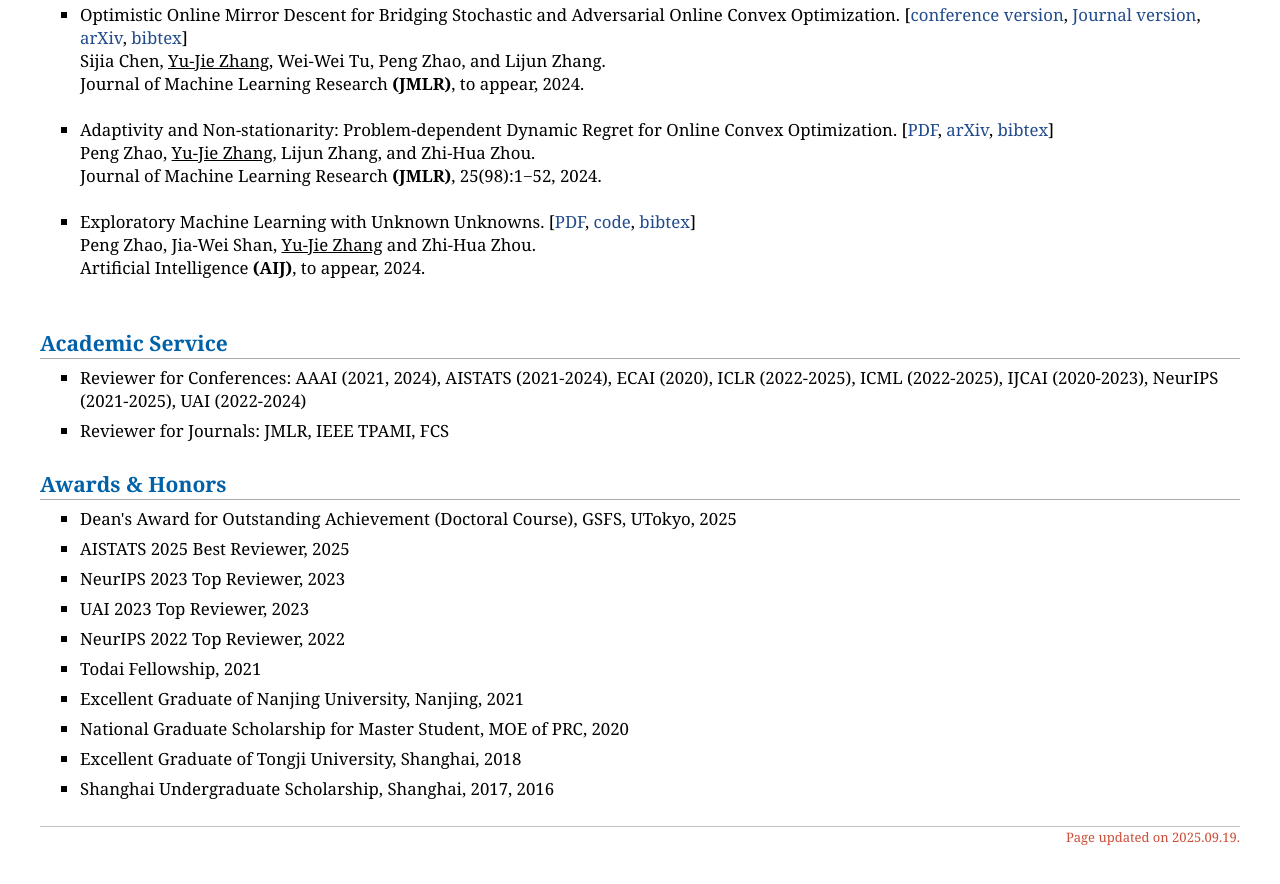
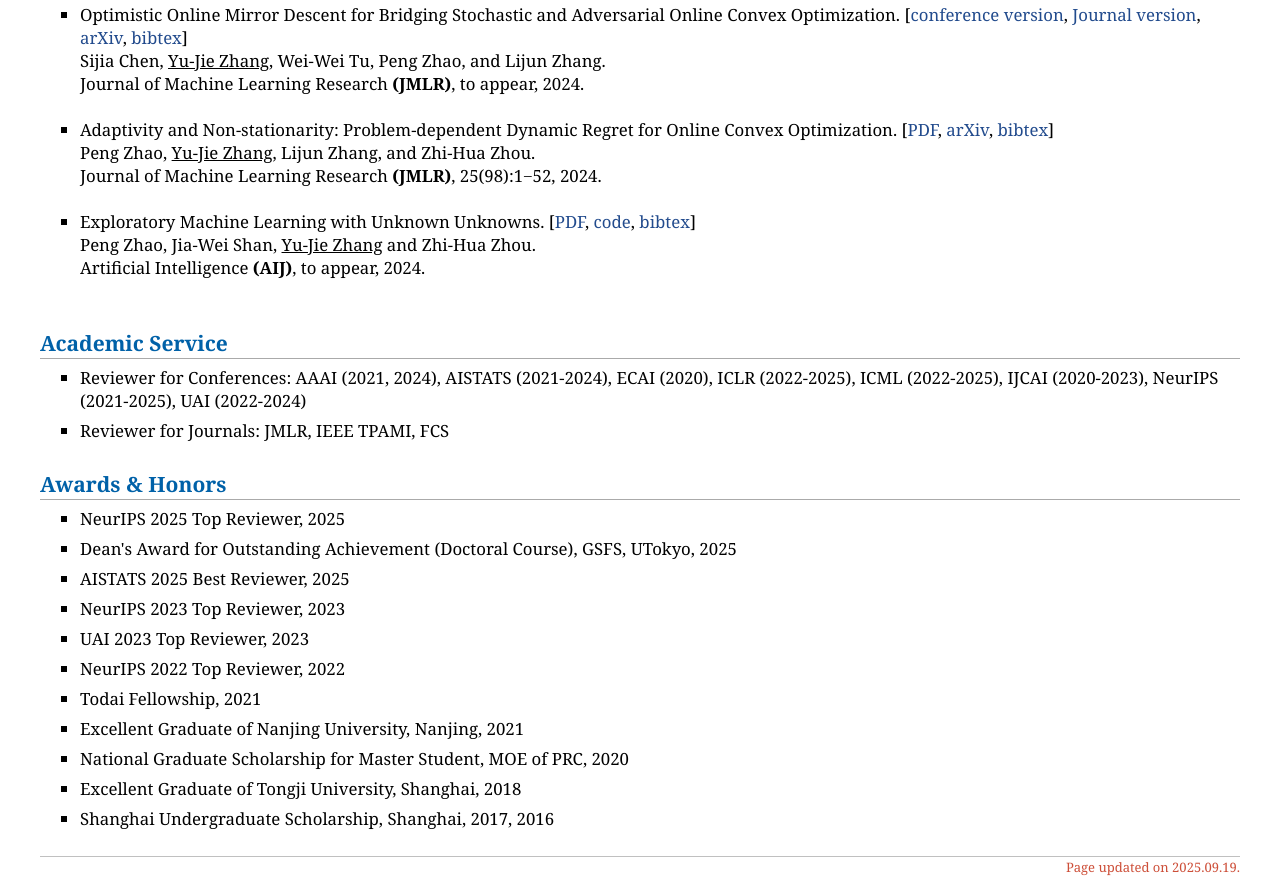
Before and after one commit to yujie-zhang96/yujie-zhang96.github.io, a plain HTML site: page index.html in a window 1280 px wide. Shown: the part 2131-3015 px from the top of the page. Before the commit the page ends 2985 px from the top, so only its background shows below. Drawn offline with Linux system fonts and the light colour scheme.

Commit message:
Update index.html

```diff
--- a/index.html
+++ b/index.html
@@ -245,6 +245,7 @@ Artificial Intelligence <b>(AIJ)</b>, to appear, 2024.
 
 <h2> Awards & Honors </h2>
 <ul>
+<li style = "margin: 7px 0">NeurIPS 2025 Top Reviewer, 2025
 <li style = "margin: 7px 0">Dean's Award for Outstanding Achievement (Doctoral Course), GSFS, UTokyo, 2025</li>
 <li style = "margin: 7px 0">AISTATS 2025 Best Reviewer, 2025
 <li style = "margin: 7px 0">NeurIPS 2023 Top Reviewer, 2023
```
